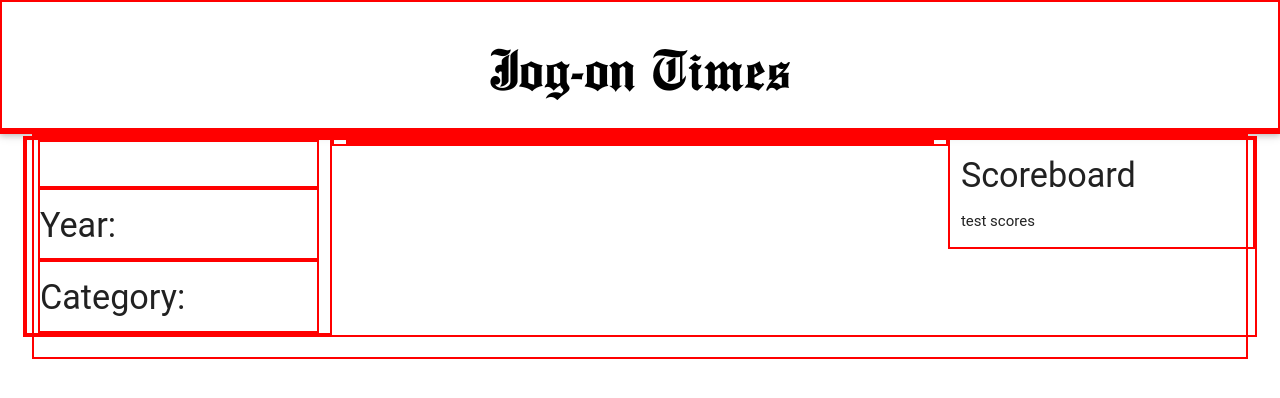
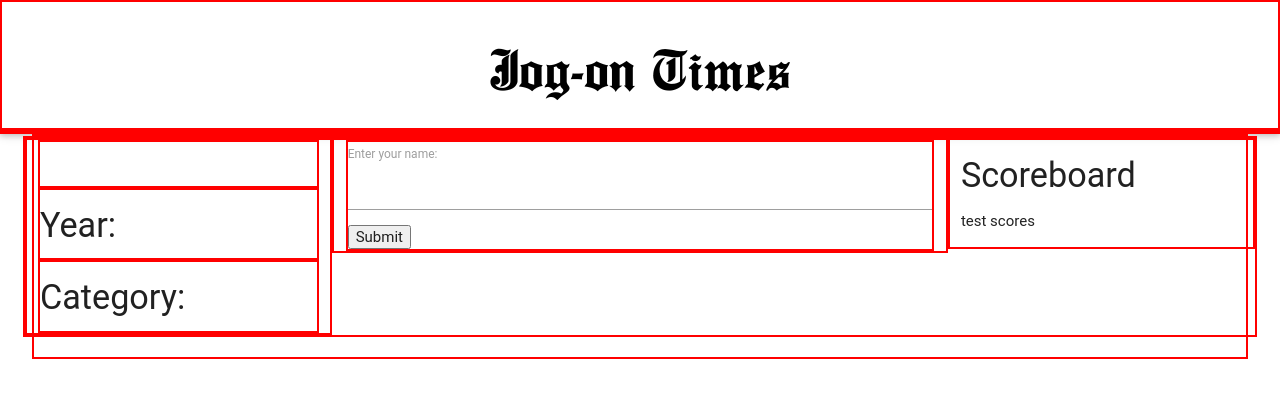
Before and after one commit to jacksomervell/The_Jog_On_Times, a plain HTML site: page frontEnd/index.html in a window 1280 px wide. Drawn offline with nearby package versions, Linux system fonts and the light colour scheme; some packages are replaced by stand-ins of ours; files whose address does not match are found by name; a web font is replaced by a local one.

```diff
--- a/frontEnd/login.html
+++ b/frontEnd/login.html
@@ -1,3 +1,7 @@
 <div class="login-container" ng-controller="localStorageController as local">
-	<form ng-submit="" class="login-form"></form>
+	<form ng-submit="local.saveName()" class="login-form">
+		<label for="login-input">Enter your name: </label>
+		<input type="text" name="login-input" ng-model="local.name">
+		<input type="submit">
+	</form>
 </div>
```
Also changed, not shown: frontEnd/js/headlinesController.js (+0 -29 lines), frontEnd/js/localStorageController.js (+10 -0 lines).
